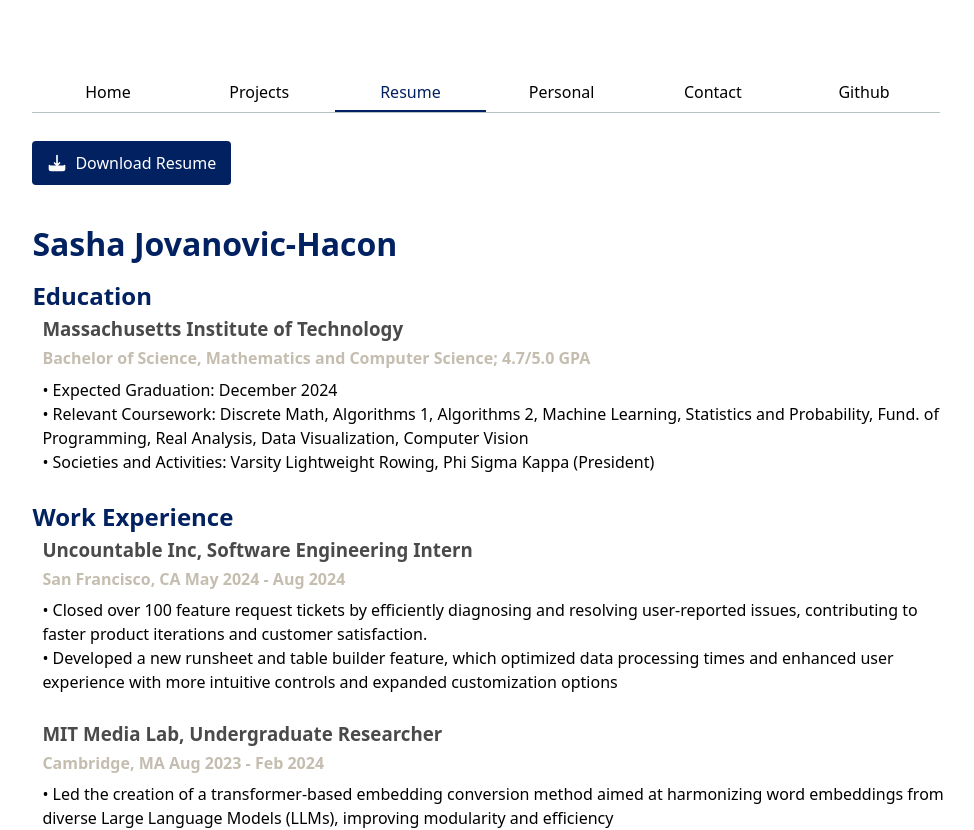
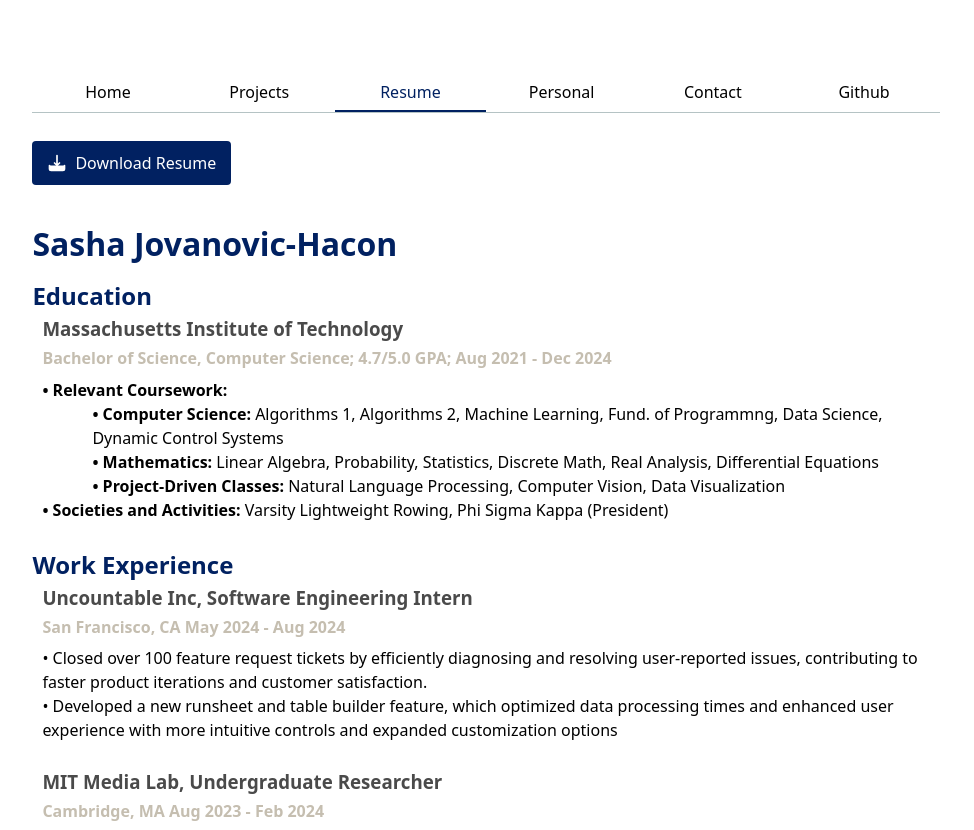
Before and after one commit to sashajh2/sasha-website, a SvelteKit app: page /resume in a window 1280 px wide. Shown: the top 830 px of the page, without its empty margins (150-1124 px from the left). Built offline with nearby package versions, Linux system fonts and the light colour scheme.

Commit message:
updated resume

```diff
--- a/src/routes/resume/+page.svelte
+++ b/src/routes/resume/+page.svelte
@@ -34,7 +34,7 @@
     }
     ul {
         list-style-type: disc;
-        padding-left: 20px;
+        padding-left: 30px;
     }
     ul li {
         display: block;
@@ -78,11 +78,20 @@
     <h2>Education</h2>
     <div class="article">
         <h3>Massachusetts Institute of Technology</h3>
-        <h4 class="location">Bachelor of Science, Mathematics and Computer Science; 4.7/5.0 GPA</h4>
+        <h4 class="location">
+            Bachelor of Science, Computer Science;
+            <span>4.7/5.0 GPA; Aug 2021 - Dec 2024</span>
+        </h4>
         <ul>
-            <li>&bull; Expected Graduation: <time datetime="2024-12-01">December 2024</time></li>
-            <li>&bull; Relevant Coursework: Discrete Math, Algorithms 1, Algorithms 2, Machine Learning, Statistics and Probability, Fund. of Programming, Real Analysis, Data Visualization, Computer Vision</li>
-            <li>&bull; Societies and Activities: Varsity Lightweight Rowing, Phi Sigma Kappa (President)</li>
+            <li><b>&bull; Relevant Coursework: </b></li>
+                <div style="margin-left: 50px;">
+                    <ul>
+                        <li><b>&bull; Computer Science: </b> Algorithms 1, Algorithms 2, Machine Learning, Fund. of Programmng, Data Science, Dynamic Control Systems</li>
+                        <li><b>&bull; Mathematics: </b> Linear Algebra, Probability, Statistics, Discrete Math, Real Analysis, Differential Equations </li>
+                        <li><b>&bull; Project-Driven Classes: </b> Natural Language Processing, Computer Vision, Data Visualization</li>
+                    </ul>
+                </div>
+            <li><b>&bull; Societies and Activities: </b> Varsity Lightweight Rowing, Phi Sigma Kappa (President)</li>
         </ul>
     </div>
 </div>
```
